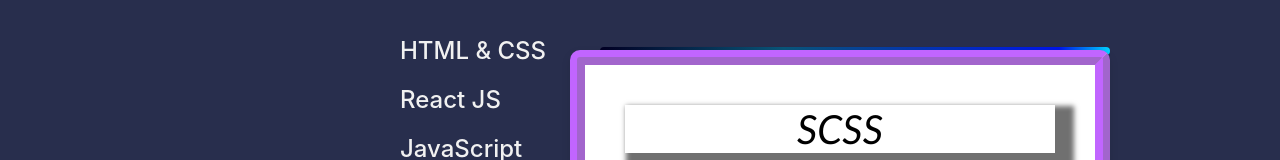
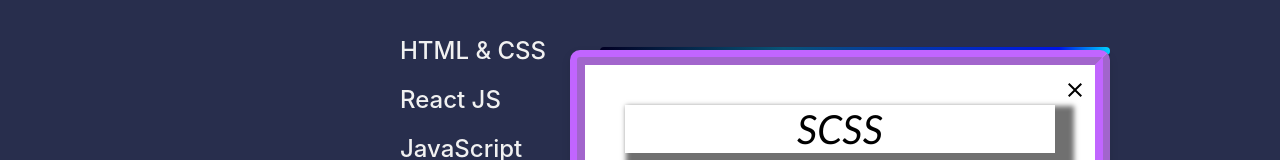
Before and after one commit to sammuelrwota/projet-react, a React (Vite) app: page /about in a window 1280 px wide. Both pictures are taken after a click on the element "SCSS". Shown: the part 532-692 px from the top of the page. Built offline with nearby package versions, Linux system fonts and the light colour scheme.

Commit message:
Ajustement du bouton

```diff
--- a/src/Composants/APropos/ProposDeMoi.jsx
+++ b/src/Composants/APropos/ProposDeMoi.jsx
@@ -14,6 +14,8 @@ import Unity from "../Notions/Unity";
 import Adobe from "../Notions/Adobe";
 import Parcours from "../Parcours/Parcours";
 import CloseIcon from '@mui/icons-material/Close';
+import IconButton from '@mui/material/IconButton';
+import { Icon } from "@mui/material";
 
 function ProposDeMoi() {
     const { t } = useTranslation();
@@ -126,9 +128,9 @@ function ProposDeMoi() {
                     </div>
                     <div className={`competence-detail ${competenceActive ? "showCompetence" : ""}`}>
                         {competenceActive && (
-                            <button className="close-button" onClick={() => setCompetenceActive(null)}>
+                            <IconButton className="close-button" onClick={() => setCompetenceActive(null)}>
                                 <CloseIcon />
-                            </button>
+                            </IconButton>
                         )}
                         {competenceActive === "Figma" && <Figma />}
                         {competenceActive === "HtmlCss" && <HtmlCss />}
--- a/src/Composants/APropos/ProposDeMoi.scss
+++ b/src/Composants/APropos/ProposDeMoi.scss
@@ -186,13 +186,17 @@
 
     .close-button {
         position: absolute;
+        top: -240px;
         left: 215px;
-        bottom: 190px;
         background: none;
+        width: auto;
         border: none;
         cursor: pointer;
-        font-size: 50px;
+        font-size: 24px;
         color: #000000;
+        display: flex;
+        align-items: center;
+        justify-content: center;
 
         &:hover {
             color: rgb(55, 0, 255);
--- a/src/Composants/DossierFeedback/FeedbackModal.jsx
+++ b/src/Composants/DossierFeedback/FeedbackModal.jsx
@@ -11,17 +11,23 @@ function Feedback({ isOpen, closeModal }) {
 
   const handleSubmit = (e) => {
     e.preventDefault();
+    handleClose();
+  };
+
+  const handleClose = () => {
+    setRating(0);
+    setComment('');
     closeModal();
   };
 
   if (!isOpen) return null;
 
   return (
-    <div className="feedback-modal-overlay" onClick={closeModal}>
+    <div className="feedback-modal-overlay" onClick={handleClose}>
       <div className="feedback-modal" onClick={(e) => e.stopPropagation()}>
 
-        {/* Bouton de fermeture */}
-        <IconButton className="close-button" onClick={closeModal}>
+        {/* Close Button */}
+        <IconButton className="close-button" onClick={handleClose}>
           <CloseIcon />
         </IconButton>
 
--- a/src/Composants/DossierFeedback/FeedbackModal.scss
+++ b/src/Composants/DossierFeedback/FeedbackModal.scss
@@ -111,4 +111,7 @@ button {
   display: flex;
   align-items: center;
   justify-content: center;
+  &:hover {
+    color: rgb(55, 0, 255);
 }
+}
--- a/src/Composants/MonProfile/Profile.jsx
+++ b/src/Composants/MonProfile/Profile.jsx
@@ -4,7 +4,6 @@ import "./Profile.scss";
 import timlogo from "../../assets/tim.png";
 import Maisonneuvelogo from "../../assets/logo-maisonneuve.jpg";
 import Feedback from "../DossierFeedback/FeedbackModal";
-import CloseIcon from '@mui/icons-material/Close';
 
 
 function Profile({ setActivePage }) {
```
